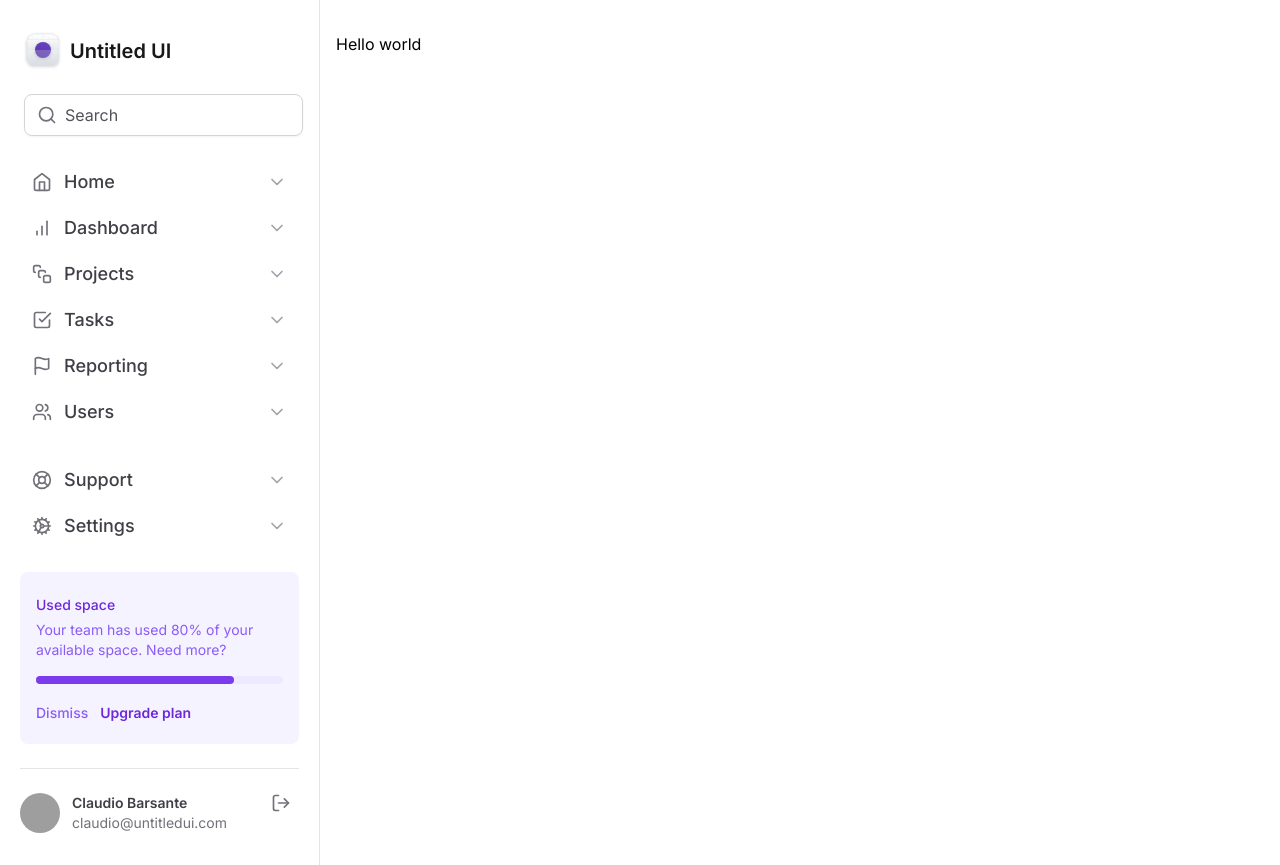
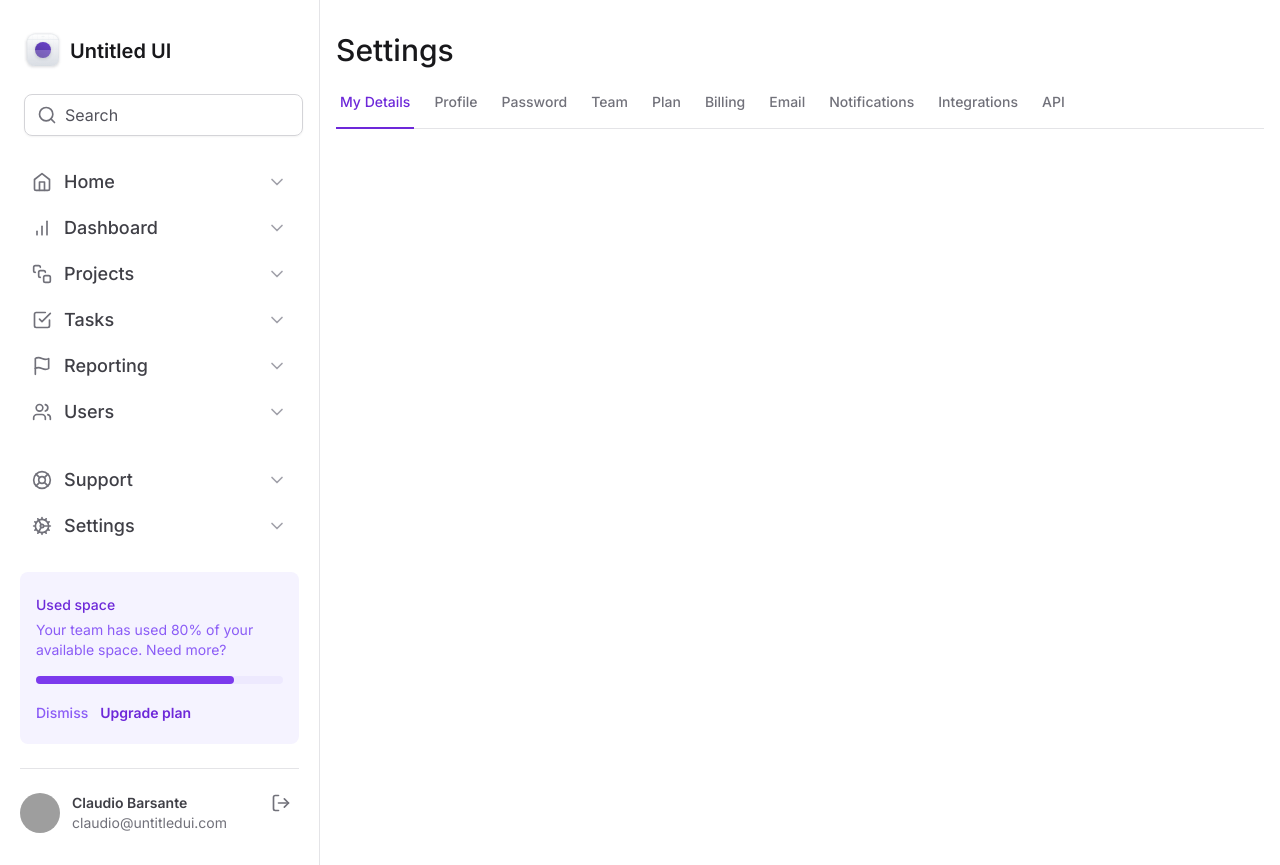
Before and after one commit to claudiobarsante/tailwind-basics, a Next.js app: page / in a window 1280 px wide. Built offline with nearby package versions, Linux system fonts and the light colour scheme; grey boxes are pictures that could not be loaded.

Commit message:
feat: add and configure <SettingsTab/> using Radix

```diff
--- a/package.json
+++ b/package.json
@@ -9,6 +9,7 @@
     "lint": "next lint"
   },
   "dependencies": {
+    "@radix-ui/react-tabs": "^1.0.4",
     "lucide-react": "^0.330.0",
     "next": "14.1.0",
     "react": "^18",
--- /dev/null
+++ b/src/app/components/SettingsTabs/TabItem/index.tsx
@@ -0,0 +1,28 @@
+'use client';
+import * as Tabs from '@radix-ui/react-tabs';
+
+type TabItemProps = {
+  value: string;
+  title: string;
+  isSelected?: boolean;
+};
+function TabItem({ value, title, isSelected = false }: TabItemProps) {
+  return (
+    <Tabs.Trigger
+      value={value}
+      className="relative px-1 pb-4 text-sm font-medium text-zinc-500 hover:text-violet-700 data-[state='active']:text-violet-700"
+    >
+      <span>{title}</span>
+      {isSelected && <div className="absolute -bottom-px left-0 right-0 h-0.5 bg-violet-700"></div>}
+    </Tabs.Trigger>
+  );
+}
+/*Radix Tab component has a data attribute called data-state indicating if the tab is active or not
+data-state="active" or data-state="inactive", so use data-[state] to work with the state*/
+/*
+using left-0 and right-0 to set the position:
+#the result will be the size the same as its parent
+These utility classes are typically used with absolute or fixed positioning to
+precisely control the placement of elements within their container. For example, you might use left-0 to position an element at the left edge of a container or right-0 to position an element at the right edge of a container.
+*/
+export default TabItem;
--- /dev/null
+++ b/src/app/components/SettingsTabs/index.tsx
@@ -0,0 +1,27 @@
+'use client';
+import * as Tabs from '@radix-ui/react-tabs';
+import TabItem from './TabItem';
+import { useState } from 'react';
+function SettingsTabs() {
+  const [currentTab, setCurrentTab] = useState('my-details');
+
+  const handleTabChange = (value: string) => setCurrentTab(value);
+  return (
+    <Tabs.Root value={currentTab} onValueChange={handleTabChange}>
+      <Tabs.List className="mt-6 flex w-full gap-4 border-b border-zinc-200">
+        <TabItem value="my-details" title="My Details" isSelected={currentTab === 'my-details'} />
+        <TabItem value="profile" title="Profile" isSelected={currentTab === 'profile'} />
+        <TabItem value="password" title="Password" isSelected={currentTab === 'password'} />
+        <TabItem value="team" title="Team" isSelected={currentTab === 'team'} />
+        <TabItem value="plan" title="Plan" isSelected={currentTab === 'plan'} />
+        <TabItem value="billing" title="Billing" isSelected={currentTab === 'billing'} />
+        <TabItem value="email" title="Email" isSelected={currentTab === 'email'} />
+        <TabItem value="notifications" title="Notifications" isSelected={currentTab === 'notifications'} />
+        <TabItem value="integrations" title="Integrations" isSelected={currentTab === 'integrations'} />
+        <TabItem value="api" title="API" isSelected={currentTab === 'api'} />
+      </Tabs.List>
+    </Tabs.Root>
+  );
+}
+
+export default SettingsTabs;
--- a/src/app/layout.tsx
+++ b/src/app/layout.tsx
@@ -6,8 +6,8 @@ import SideBar from './components/SideBar';
 const inter = Inter({ subsets: ['latin'] });
 
 export const metadata: Metadata = {
-  title: 'Create Next App',
-  description: 'Generated by create next app'
+  title: 'Mastering Tailwind CSS',
+  description: 'Project to practice Tailwind CSS'
 };
 
 export default function RootLayout({
@@ -16,7 +16,7 @@ export default function RootLayout({
   children: React.ReactNode;
 }>) {
   return (
-    <html lang="en">
+    <html lang="en" className="antialiased">
       <body className={inter.className}>
         <div className="grid min-h-screen grid-cols-app">
           <aside>
--- a/src/app/page.tsx
+++ b/src/app/page.tsx
@@ -1,3 +1,11 @@
+import SettingsTabs from './components/SettingsTabs';
+
 export default function Home() {
-	return <h1>Hello world</h1>;
+  return (
+    <>
+      <h1 className="text-3xl font-medium text-zinc-900">Settings</h1>
+
+      <SettingsTabs />
+    </>
+  );
 }
```
Also changed, not shown: 1 other file (tests, documents, lock files or other folders).
